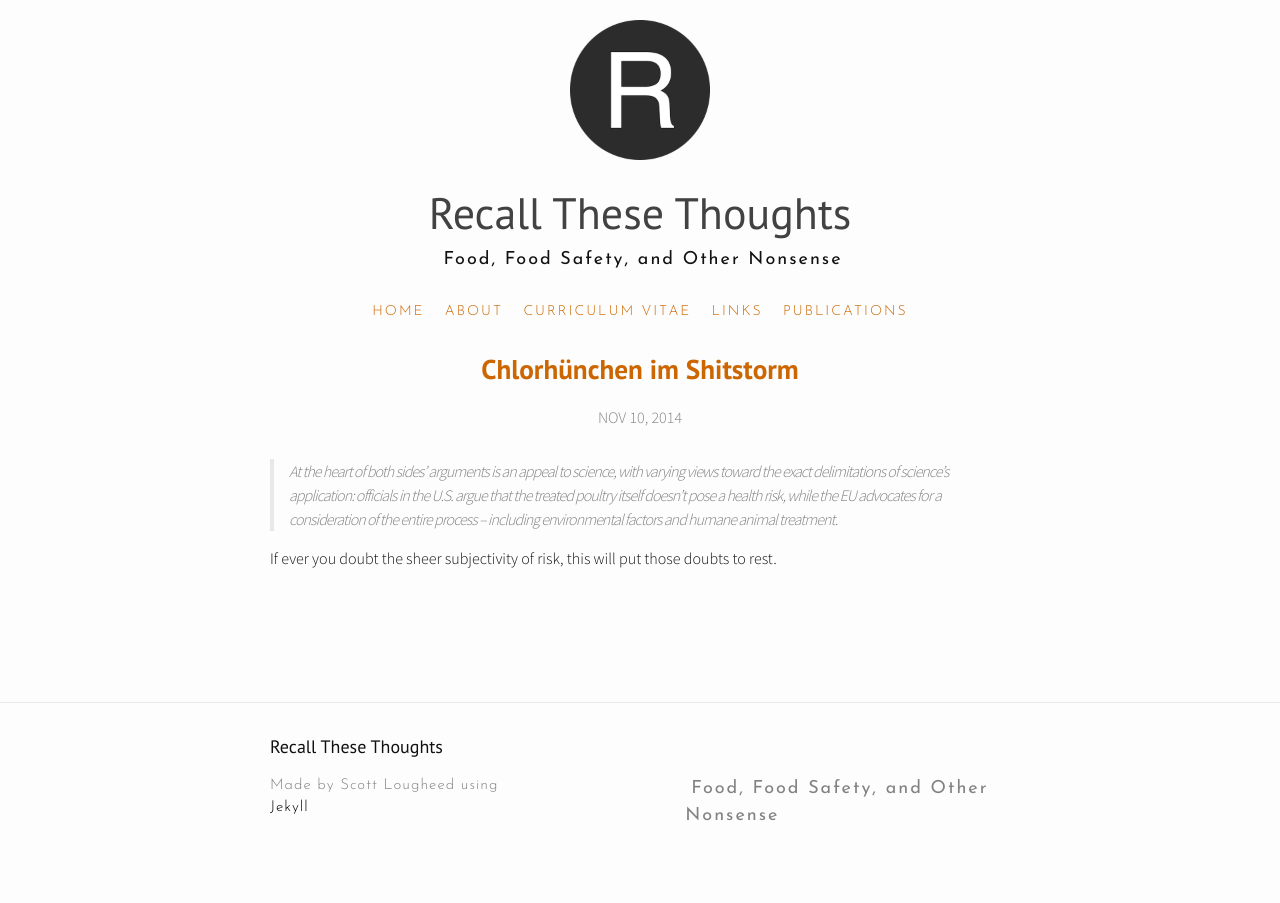
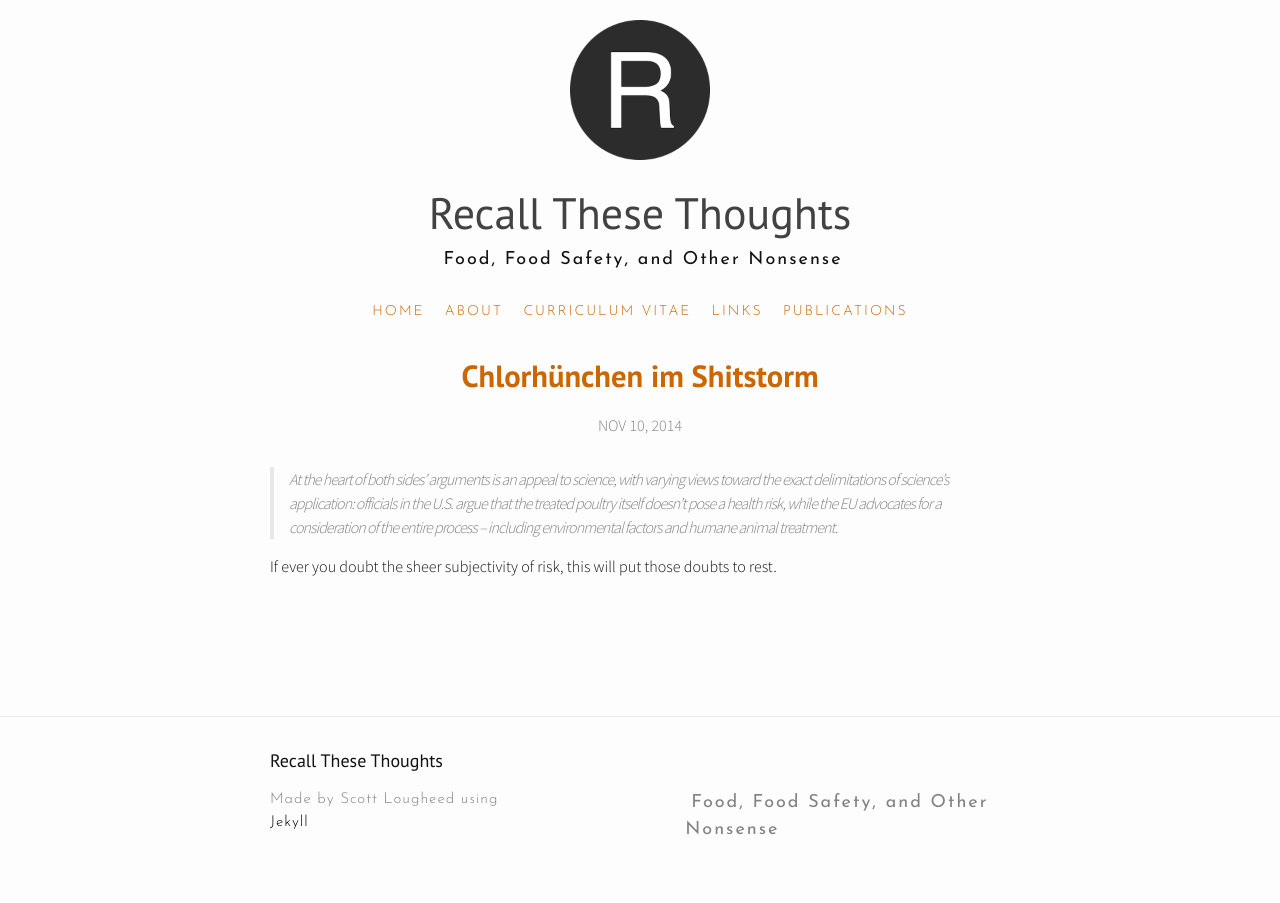
Before and after one commit to scottisloud/rtt-jekyll, a Jekyll site: the page built from _posts/2014-11-10-20141030chlorhnchen-im-shitstorm.md, in a window 1280 px wide. Built offline with Jekyll 4.4.1, drawn with Linux system fonts in a browser that asks for light colours; nearby versions of some CDN libraries.

Commit message:
increased font size
home page post and post title font size increased

```diff
--- a/css/style.scss
+++ b/css/style.scss
@@ -221,7 +221,7 @@
     color: $grey-color;
     border-left: 4px solid $grey-color-light;
     padding-left: $spacing-unit / 2;
-    font-size: 16px;
+
     letter-spacing: -1px;
     font-style: italic;
 
@@ -315,7 +315,7 @@
 
 .post {
   font-family: "Source Sans Pro";
-  font-size: 16px;
+  font-size: 18px;
   font-weight: 300;
   padding-top: 0;
 }
@@ -384,6 +384,8 @@
   text-transform: uppercase;
   letter-spacing: 3px;
   text-indent: 3px;
+  font-size: 20px;
+  padding-bottom: .2em;
 }
 
 .postExt p, li {
```
